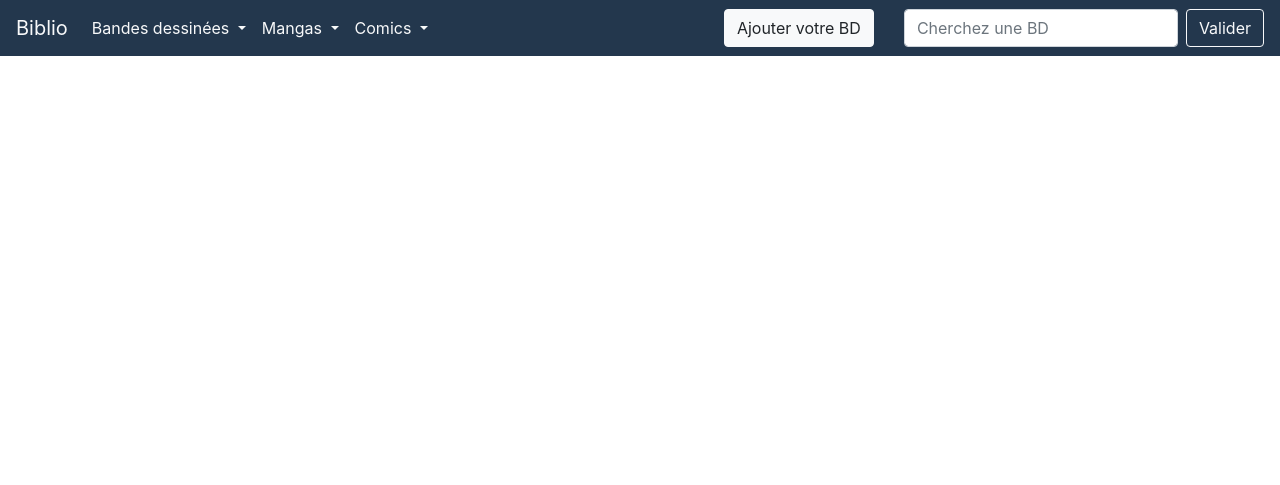
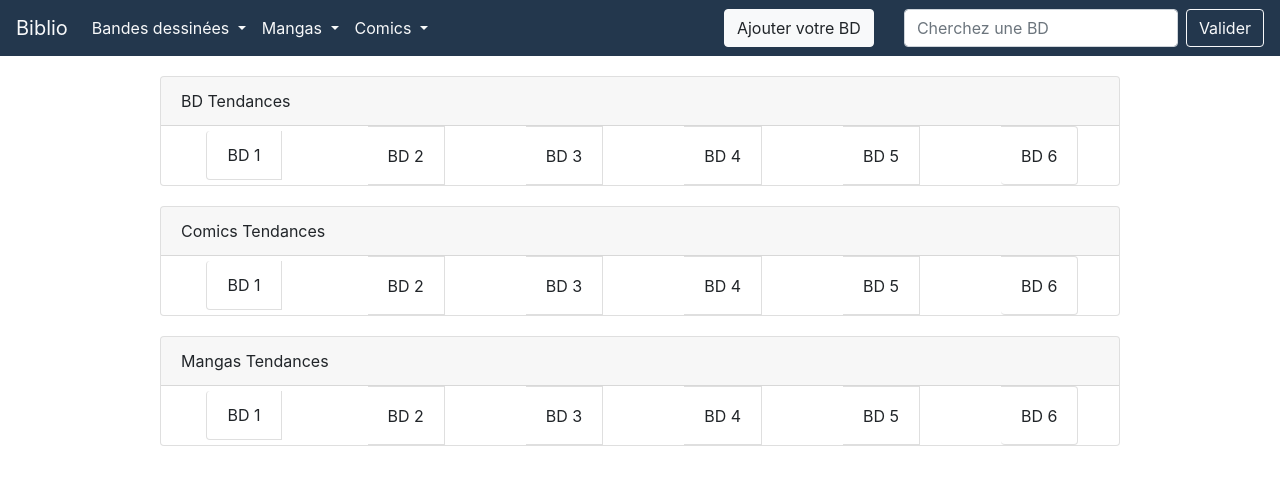
Before and after one commit to WrongJuice/invoice-parsing, a Symfony app: template mpapws/templates/pages/home.html.twig in a window 1280 px wide. Shown: the top 485 px of the page. Run offline with Twig, Linux system fonts and the light colour scheme; the template is opened without the code that fills it, so the values that code supplies are empty; some libraries are stand-ins or nearby versions.

Commit message:
Ajout du corps de la page v0.1

```diff
--- a/mpapws/templates/pages/home.html.twig
+++ b/mpapws/templates/pages/home.html.twig
@@ -2,4 +2,83 @@
 
 {% block body  %}
 
+    <div class="card w-75 mx-auto" style="margin-top: 20px;">
+        <div class="card-header">
+            BD Tendances
+        </div>
+        <ul class="list-group list-group-horizontal-lg d-flex justify-content-around">
+            <li class="list-group-item d-flex justify-content-between align-items-center" style="margin: 5px;">
+                BD 1
+            </li>
+            <li class="list-group-item d-flex justify-content-between align-items-center">
+                BD 2
+            </li>
+            <li class="list-group-item d-flex justify-content-between align-items-center">
+                BD 3
+            </li>
+            <li class="list-group-item d-flex justify-content-between align-items-center">
+                BD 4
+            </li>
+            <li class="list-group-item d-flex justify-content-between align-items-center">
+                BD 5
+            </li>
+            <li class="list-group-item d-flex justify-content-between align-items-center">
+                BD 6
+            </li>
+        </ul>
+    </div>
+
+    <div class="card w-75 mx-auto" style="margin-top: 20px;">
+        <div class="card-header">
+            Comics Tendances
+        </div>
+        <ul class="list-group list-group-horizontal-lg d-flex justify-content-around">
+            <li class="list-group-item d-flex justify-content-between align-items-center" style="margin: 5px;">
+                BD 1
+            </li>
+            <li class="list-group-item d-flex justify-content-between align-items-center">
+                BD 2
+            </li>
+            <li class="list-group-item d-flex justify-content-between align-items-center">
+                BD 3
+            </li>
+            <li class="list-group-item d-flex justify-content-between align-items-center">
+                BD 4
+            </li>
+            <li class="list-group-item d-flex justify-content-between align-items-center">
+                BD 5
+            </li>
+            <li class="list-group-item d-flex justify-content-between align-items-center">
+                BD 6
+            </li>
+        </ul>
+    </div>
+
+    <div class="card w-75 mx-auto" style="margin-top: 20px;">
+        <div class="card-header">
+            Mangas Tendances
+        </div>
+        <ul class="list-group list-group-horizontal-lg d-flex justify-content-around">
+            <li class="list-group-item d-flex justify-content-between align-items-center" style="margin: 5px;">
+                BD 1
+            </li>
+            <li class="list-group-item d-flex justify-content-between align-items-center">
+                BD 2
+            </li>
+            <li class="list-group-item d-flex justify-content-between align-items-center">
+                BD 3
+            </li>
+            <li class="list-group-item d-flex justify-content-between align-items-center">
+                BD 4
+            </li>
+            <li class="list-group-item d-flex justify-content-between align-items-center">
+                BD 5
+            </li>
+            <li class="list-group-item d-flex justify-content-between align-items-center">
+                BD 6
+            </li>
+        </ul>
+    </div>
+
+
 {% endblock %}
```
